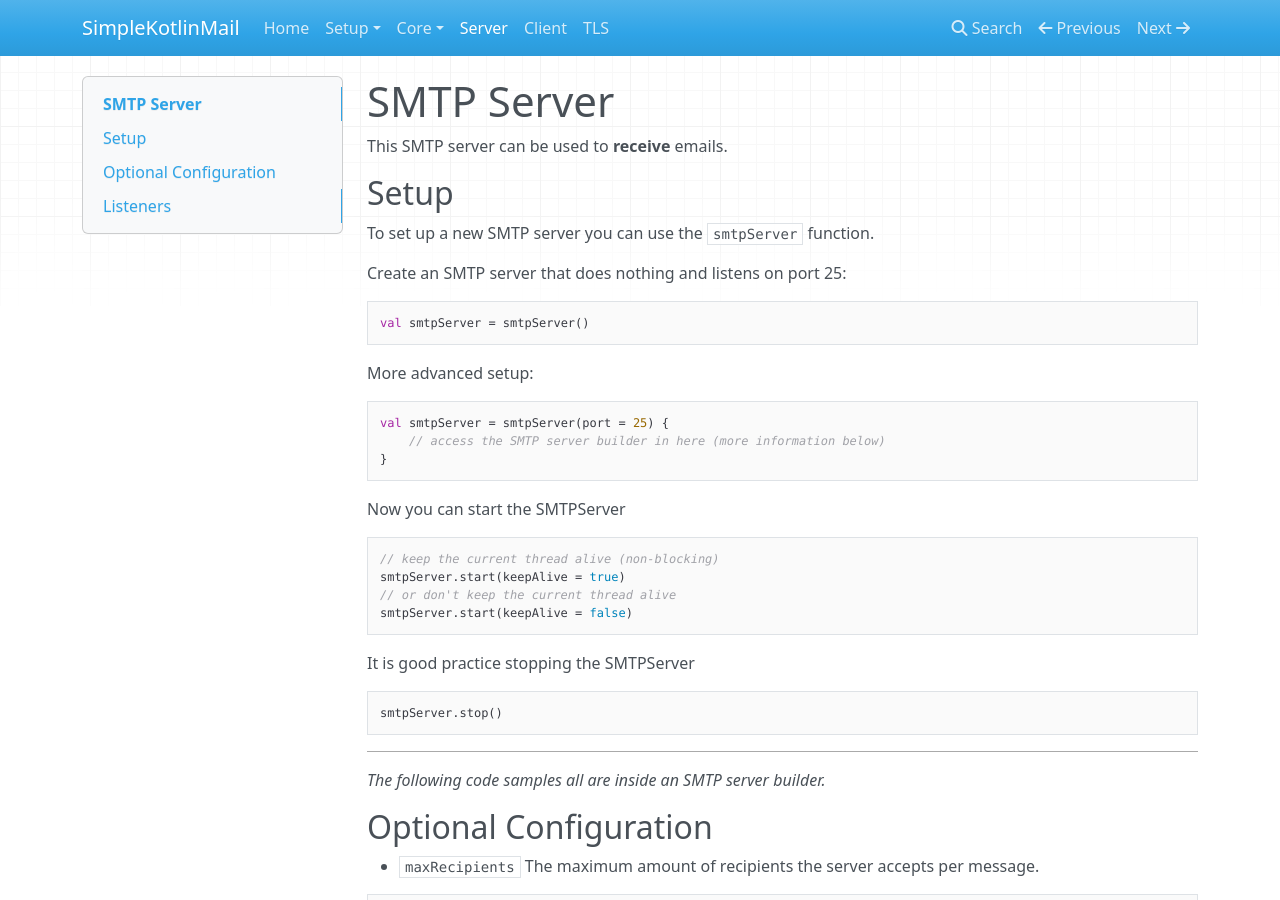
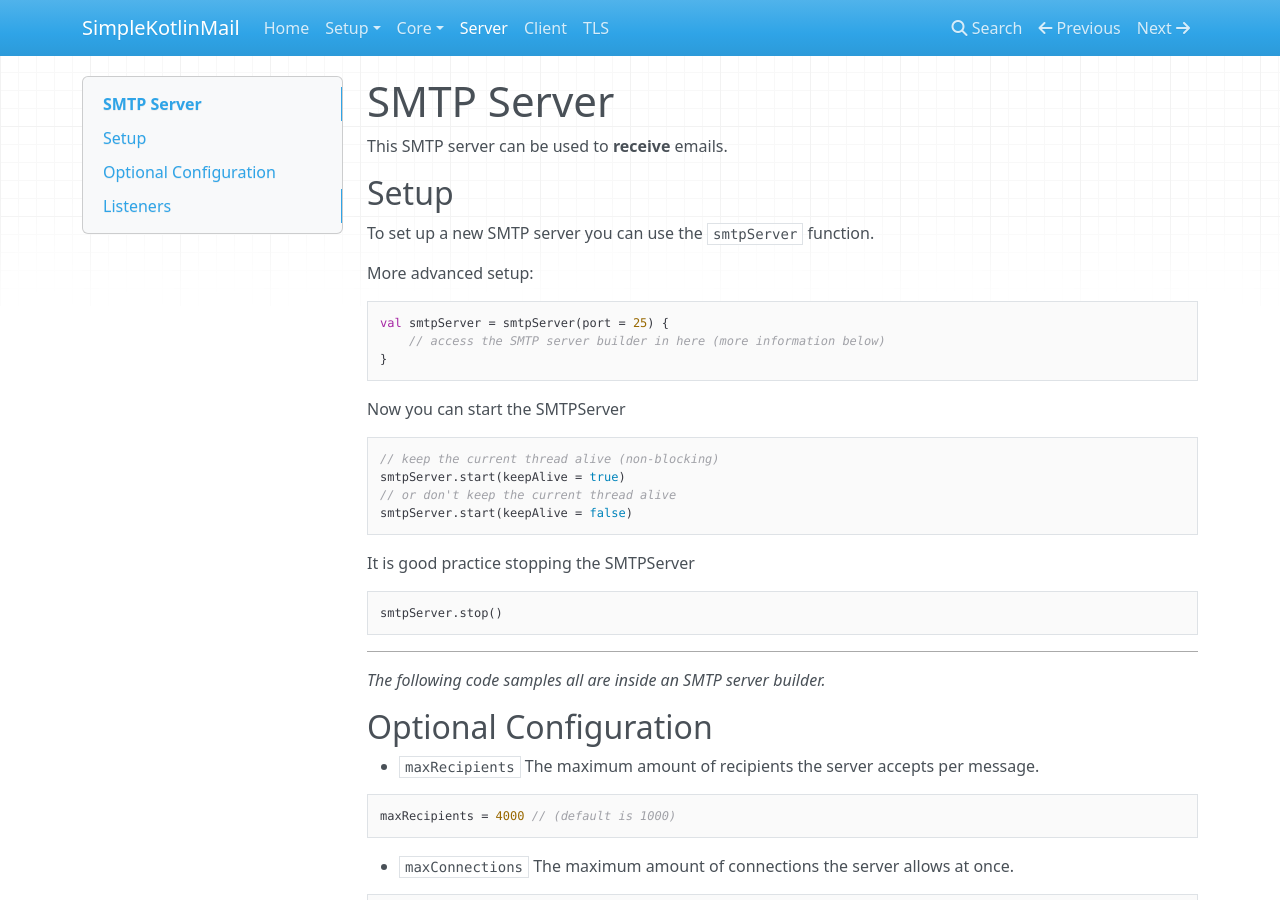
Before and after one commit to jakobkmar/SimpleKotlinMail, an MkDocs documentation site: the page built from guide/docs/server.md, in a window 1280 px wide and 900 px high. Built offline with MkDocs 1.6.1, drawn with Linux system fonts in a browser that asks for light colours; nearby versions of some CDN libraries.

Commit message:
Update server.md

````diff
--- a/guide/docs/server.md
+++ b/guide/docs/server.md
@@ -5,11 +5,6 @@ This SMTP server can be used to **receive** emails.
 ## Setup
 
 To set up a new SMTP server you can use the `smtpServer` function.
-
-Create an SMTP server that does nothing and listens on port 25:
-```kotlin
-val smtpServer = smtpServer()
-```
 
 More advanced setup:
 ```kotlin
````
